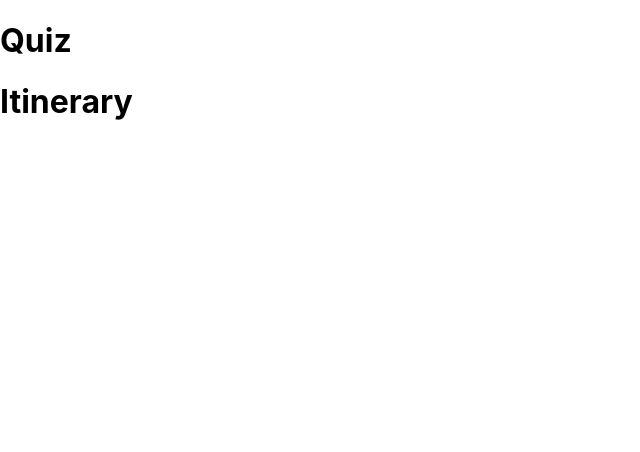
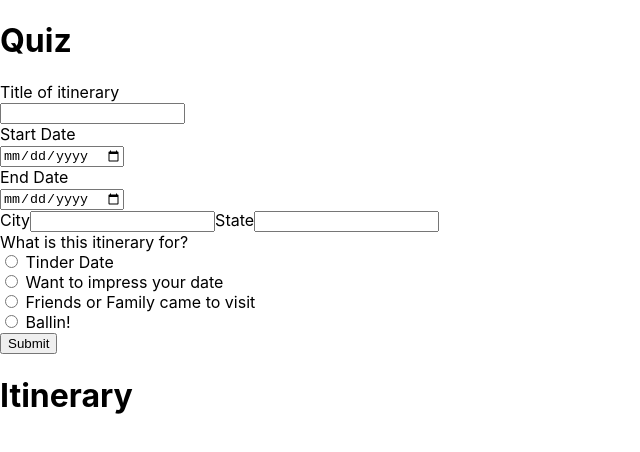
Before and after one commit to leannemcabey/itinerary_creator_frontend, a React (Create React App) app: page / in a window 1280 px wide. Shown: the top 452 px of the page, without its empty margins (0-640 px from the left). Built offline with nearby package versions, Linux system fonts and the light colour scheme; no server answers.

Commit message:
Added quiz connected to itinerary

```diff
--- a/src/App.js
+++ b/src/App.js
@@ -4,15 +4,37 @@ import './App.css';
 import Itinerary from './containers/Itinerary';
 import Quiz from './components/Quiz';
 class App extends Component {
+
+  state = {
+    user: {},
+    places: [],
+    itinerary: null
+  }
+
+  componentDidMount(){
+    fetch('http://localhost:3000/api/v1/places')
+    .then(r => r.json())
+    .then(places => this.setState({places}))
+
+    //testing the itinerary added to the user
+    fetch('http://localhost:3000/api/v1/users/1')
+    .then(r => r.json())
+    .then(user => this.setState({user}))
+  }
+
+  updateItineraries = (new_itinerary) =>{
+    this.setState({itinerary: new_itinerary})
+  }
+
   render() {
     return (
       <div>
         <div>
-          <Quiz />
+          <Quiz user = {this.state.user} updateItineraries = {this.updateItineraries}/>
         </div>
 
         <div>
-          <Itinerary />
+          <Itinerary places = {this.state.places} itinerary = {this.state.itinerary}/>
         </div>
 
       </div>
--- a/src/components/Quiz.js
+++ b/src/components/Quiz.js
@@ -1,11 +1,115 @@
 import React, { Component } from 'react';
 
+class Quiz extends Component {
+  state = {
+    user_id: null,
+    title: null,
+    start: null,
+    end: null,
+    city: null,
+    state: null,
+    budget: '1'
+  }
 
-class Quiz extends Component {
+componentDidMount(){
+  fetch('http://localhost:3000/api/v1/users/1')
+  .then(r => r.json())
+  .then(user => this.setState({user_id: user.id}))
+}
+
+handleChange = event => {
+  const key =  event.target.name
+  if(key === 'budget'){
+    this.setState({ [key]: parseInt(event.target.value)})
+  }else{
+    this.setState({ [key]: event.target.value})
+  }
+
+}
+
+handleSubmit = event => {
+  event.preventDefault()
+  fetch('http://localhost:3000/api/v1/itineraries',
+  {
+    headers:{
+      'Accept': 'application/json',
+      'Content-Type': 'application/json'
+    },
+    method: 'POST',
+    body: JSON.stringify(this.state)
+  })
+  .then(r => r.json())
+  .then(r => this.props.updateItineraries(r))
+
+}
   render() {
     return (
       <div>
         <h1> Quiz</h1>
+        <form onSubmit = {this.handleSubmit}>
+          <div>
+            <label>Title of itinerary</label>
+            <div>
+              <input type='text' name='title' value={this.state.title} onChange={this.handleChange}/>
+            </div>
+          </div>
+          <div>
+          <label>Start Date</label>
+          <div>
+            <input type='date' name='start' value={this.state.start} onChange={this.handleChange}/>
+          </div>
+        </div>
+        <div>
+        <label>End Date</label>
+          <div>
+            <input type='date' name='end' value={this.state.end} onChange={this.handleChange}/>
+          </div>
+        </div>
+        <div>
+        <label>City</label>
+          <input type='text' name='city' value={this.state.city} onChange={this.handleChange}/>
+          <label>State</label>
+          <input type='text' name='state' value={this.state.state} onChange={this.handleChange}/>
+        </div>
+
+        <div>
+           <label>What is this itinerary for? </label>
+            <div>
+              <input
+                    type='radio'
+                    name='budget'
+                    value='1'
+                    checked={this.state.budget === 1}
+                    onChange={this.handleChange}/> Tinder Date
+        </div>
+            <div>
+              <input
+                      type='radio'
+                      name='budget'
+                      value='2'
+                      checked={this.state.budget === 2}
+                      onChange={this.handleChange}/> Want to impress your date
+            </div>
+            <div>
+              <input
+                type='radio'
+                name='budget'
+                value='3'
+                checked={this.state.budget === 3}
+                onChange={this.handleChange}/> Friends or Family came to visit
+            </div>
+            <div>
+              <input
+                type='radio'
+                name='budget'
+                value='4'
+                checked={this.state.budget === 4}
+                onChange={this.handleChange}/> Ballin!
+            </div>
+          </div>
+          <button type= 'submit' value='submit'> Submit</button>
+
+        </form>
       </div>
     );
   }
--- a/src/containers/Itinerary.js
+++ b/src/containers/Itinerary.js
@@ -2,10 +2,24 @@ import React, { Component } from 'react';
 import Place from '../components/Place'
 
 class Itinerary extends Component {
+
+  filteredPlaces = () => {
+    //need to make it random
+    if (this.props.itinerary.city !== null){
+      const city = this.props.itinerary.city
+      const state = this.props.itinerary.state
+
+      this.props.places.filter(place => place.city === city && place.state === state)
+    }
+
+  }
+
+
   render() {
     return (
       <div>
         <h1> Itinerary</h1>
+
       </div>
     );
   }
```
